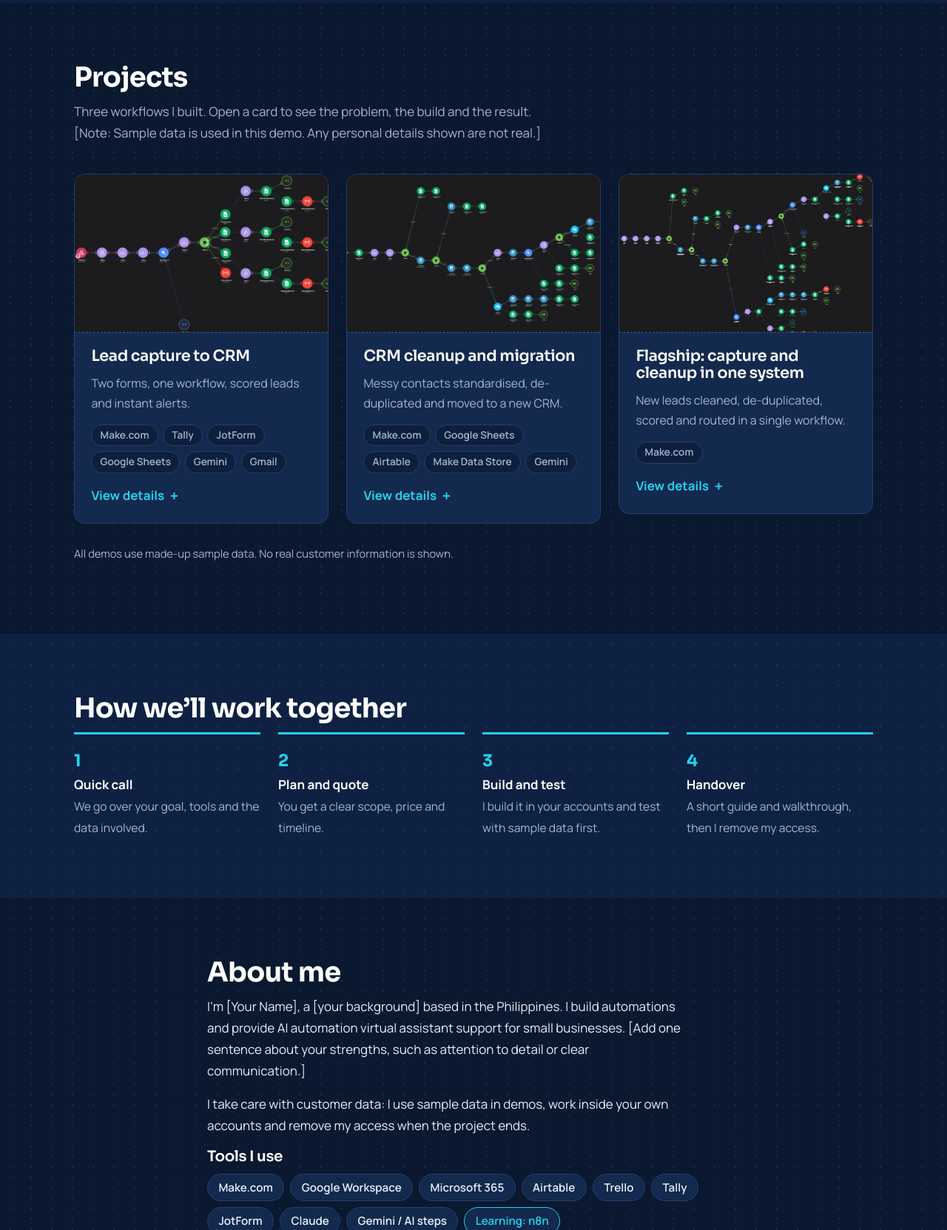
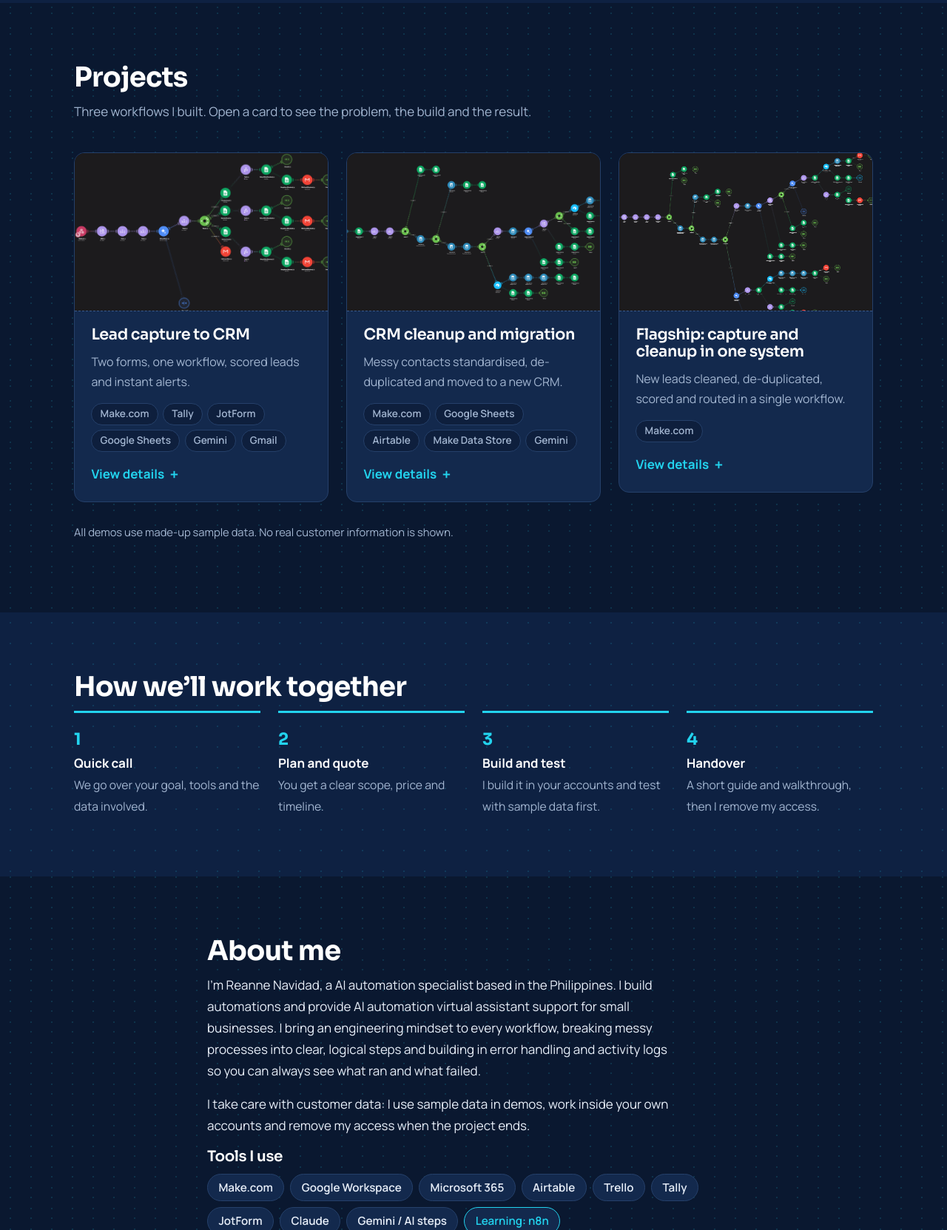
Before and after one commit to rean-navi/reanne-ai, a plain HTML site: page index.html in a window 1280 px wide. Shown: the part 1460-3123 px from the top of the page at 74% size. Drawn offline with Linux system fonts and the light colour scheme.

Commit message:
Update index.html
about me v2.0

```diff
--- a/index.html
+++ b/index.html
@@ -154,7 +154,7 @@
     <section id="work">
       <div class="wrap">
         <h2 class="reveal">Projects</h2>
-        <p class="section-intro reveal">Three workflows I built. Open a card to see the problem, the build and the result. [Note: Sample data is used in this demo. Any personal details shown are not real.]</p>
+        <p class="section-intro reveal">Three workflows I built. Open a card to see the problem, the build and the result.</p>
 
         <ul class="cards">
 
@@ -279,7 +279,7 @@
       <div class="wrap about-inner reveal">
         <h2>About me</h2>
         <!-- EDIT: 2–3 sentences: who you are, your background, why clients can trust you -->
-        <p>I’m [Your Name], a [your background] based in the Philippines. I build automations and provide AI automation virtual assistant support for small businesses. [Add one sentence about your strengths, such as attention to detail or clear communication.]</p>
+        <p>I’m Reanne Navidad, a AI automation specialist based in the Philippines. I build automations and provide AI automation virtual assistant support for small businesses. I bring an engineering mindset to every workflow, breaking messy processes into clear, logical steps and building in error handling and activity logs so you can always see what ran and what failed.</p>
         <p>I take care with customer data: I use sample data in demos, work inside your own accounts and remove my access when the project ends.</p>
         <h3>Tools I use</h3>
         <ul class="tools">
```
